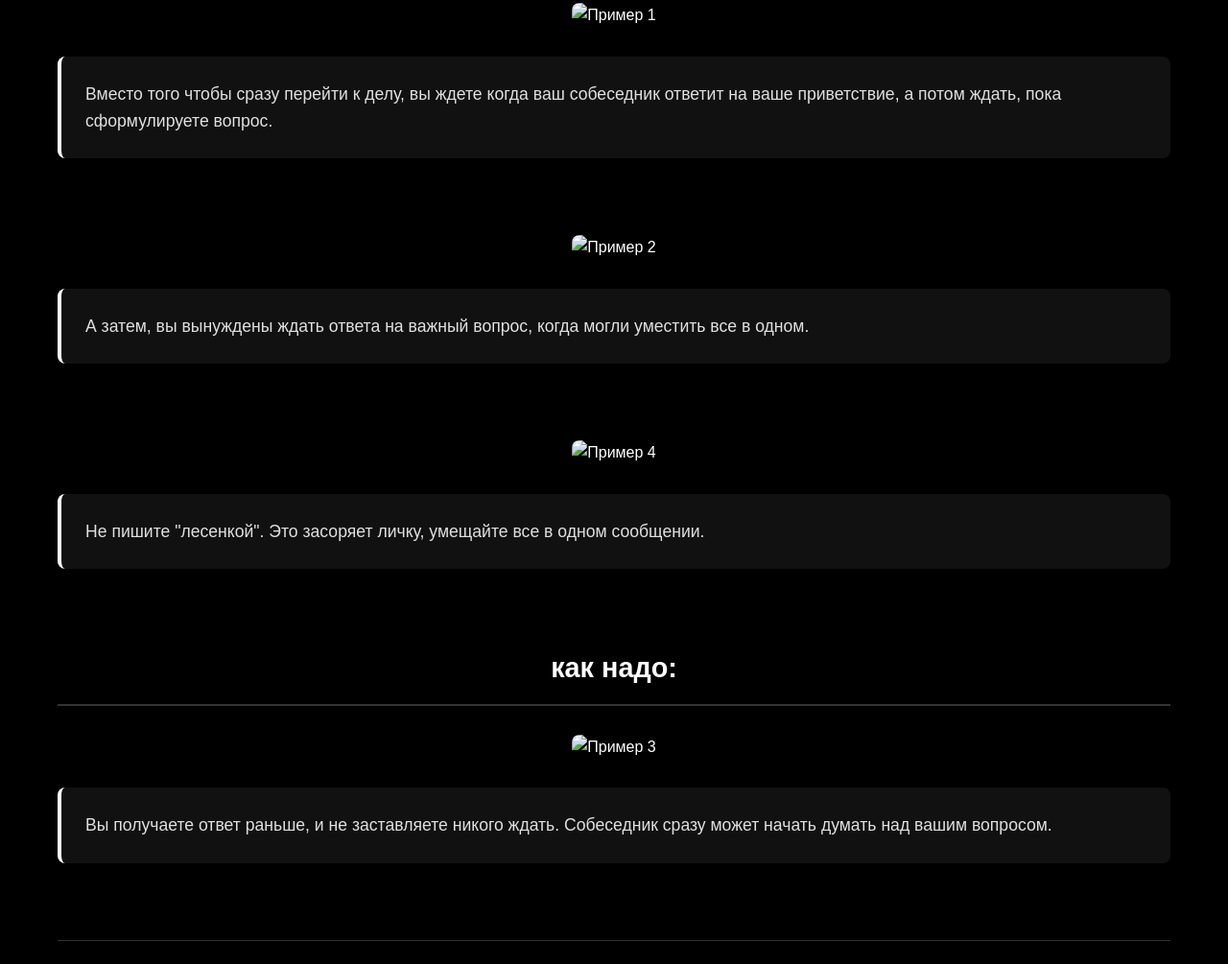
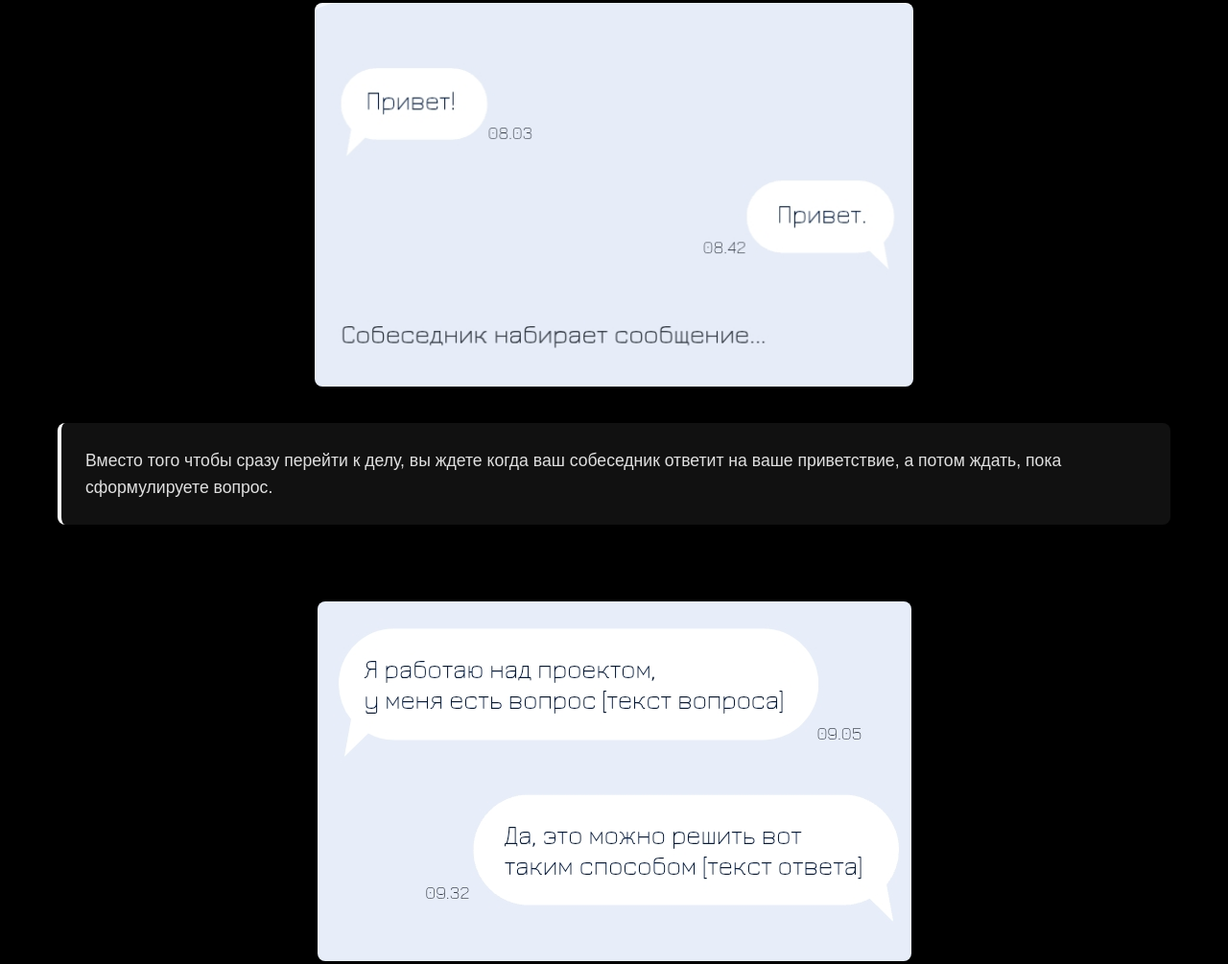
Before and after one commit to aczwaqqe/neprivet, a plain HTML site: page index.html in a window 1280 px wide. Shown: the part 275-1280 px from the top of the page at 96% size. Drawn offline with Linux system fonts and the light colour scheme.

Commit message:
Update index.html

```diff
--- a/index.html
+++ b/index.html
@@ -205,7 +205,7 @@
 
     <div class="section">
         <div class="image-container">
-            <img src="src/1.jpg" alt="Пример 1" class="content-image">
+            <img src="src/1.png" alt="Пример 1" class="content-image">
         </div>
         <div class="text-content">
             Вместо того чтобы сразу перейти к делу, вы ждете когда ваш собеседник ответит на ваше приветствие, а потом ждать, пока сформулируете вопрос.
@@ -214,7 +214,7 @@
 
     <div class="section">
         <div class="image-container">
-            <img src="src/2.jpg" alt="Пример 2" class="content-image">
+            <img src="src/2.png" alt="Пример 2" class="content-image">
         </div>
         <div class="text-content">
             А затем, вы вынуждены ждать ответа на важный вопрос, когда могли уместить все в одном.
@@ -223,7 +223,7 @@
 
     <div class="section">
         <div class="image-container">
-            <img src="src/4.jpg" alt="Пример 4" class="content-image">
+            <img src="src/4.png" alt="Пример 4" class="content-image">
         </div>
         <div class="text-content">
             Не пишите "лесенкой". Это засоряет личку, умещайте все в одном сообщении.
@@ -234,7 +234,7 @@
 
     <div class="section">
         <div class="image-container">
-            <img src="src/3.jpg" alt="Пример 3" class="content-image">
+            <img src="src/3.png" alt="Пример 3" class="content-image">
         </div>
         <div class="text-content">
             Вы получаете ответ раньше, и не заставляете никого ждать. Собеседник сразу может начать думать над вашим вопросом.
```
